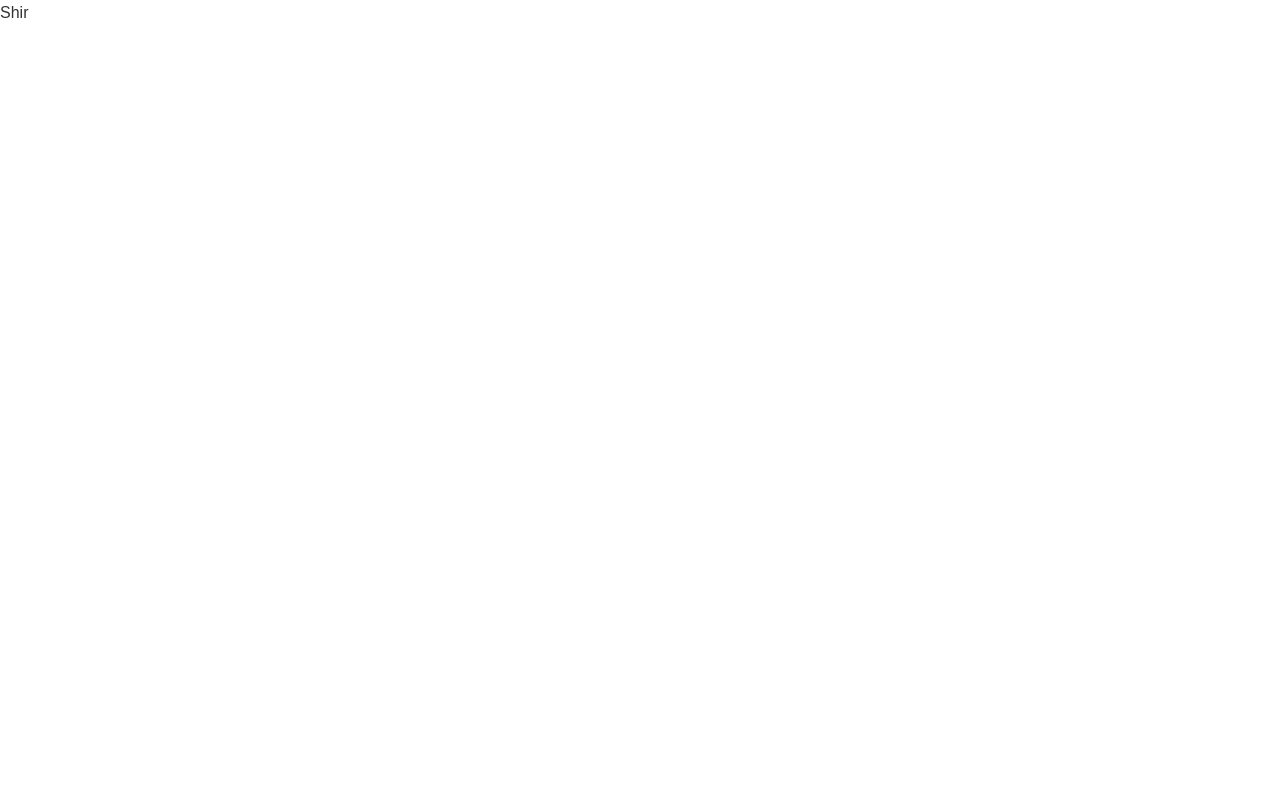
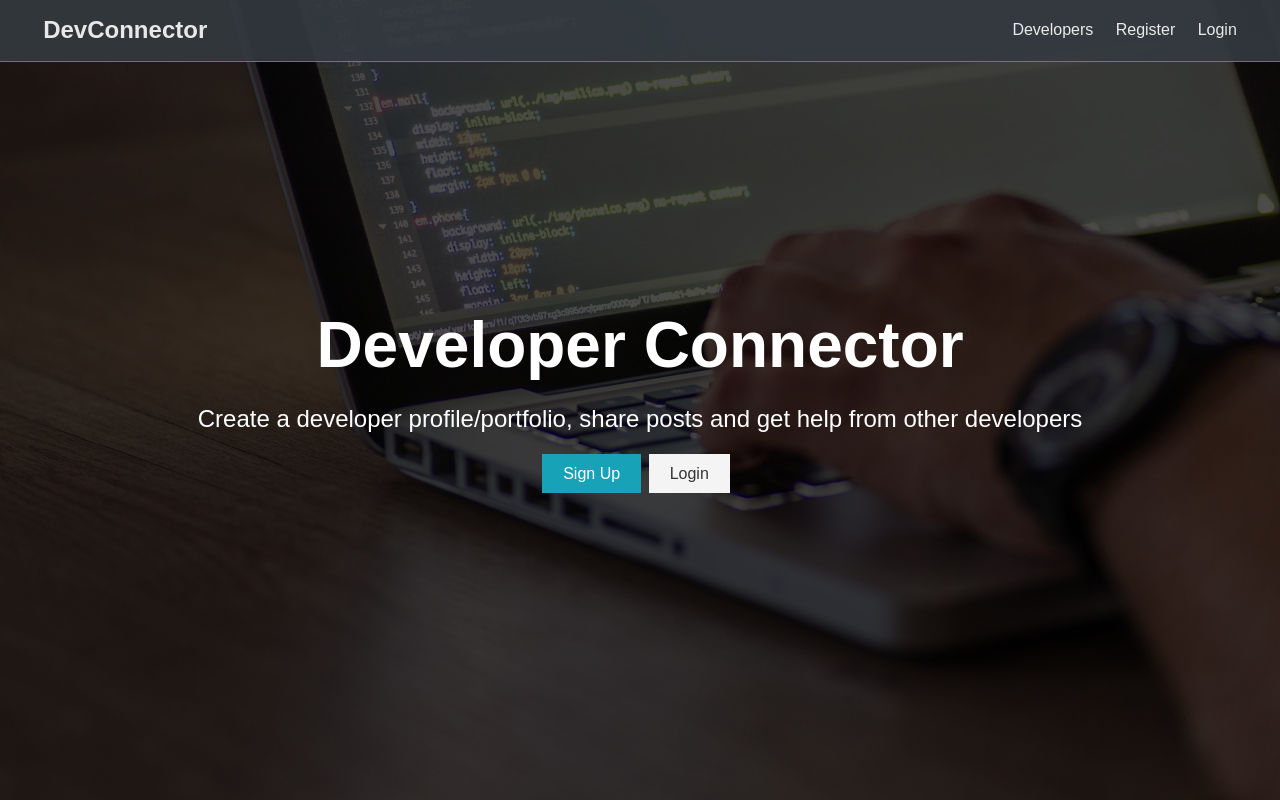
Before and after one commit to shiravraham/dev-connectors2.0, a React (Create React App) app in the folder client/: page / in a window 1280 px wide. Built offline with nearby package versions, Linux system fonts and the light colour scheme.

Commit message:
added navbar & landing components

```diff
--- a/client/public/index.html
+++ b/client/public/index.html
@@ -10,34 +10,11 @@
       content="Web site created using create-react-app"
     />
     <link rel="apple-touch-icon" href="%PUBLIC_URL%/logo192.png" />
-    <!--
-      manifest.json provides metadata used when your web app is installed on a
-      user's mobile device or desktop. See https://developers.google.com/web/fundamentals/web-app-manifest/
-    -->
     <link rel="manifest" href="%PUBLIC_URL%/manifest.json" />
-    <!--
-      Notice the use of %PUBLIC_URL% in the tags above.
-      It will be replaced with the URL of the `public` folder during the build.
-      Only files inside the `public` folder can be referenced from the HTML.
-
-      Unlike "/favicon.ico" or "favicon.ico", "%PUBLIC_URL%/favicon.ico" will
-      work correctly both with client-side routing and a non-root public URL.
-      Learn how to configure a non-root public URL by running `npm run build`.
-    -->
-    <title>React App</title>
+    <title>Dev Connector</title>
   </head>
   <body>
     <noscript>You need to enable JavaScript to run this app.</noscript>
     <div id="root"></div>
-    <!--
-      This HTML file is a template.
-      If you open it directly in the browser, you will see an empty page.
-
-      You can add webfonts, meta tags, or analytics to this file.
-      The build step will place the bundled scripts into the <body> tag.
-
-      To begin the development, run `npm start` or `yarn start`.
-      To create a production bundle, use `npm run build` or `yarn build`.
-    -->
   </body>
 </html>
--- a/client/src/App.js
+++ b/client/src/App.js
@@ -1,5 +1,10 @@
 import React, { Fragment } from "react";
+import Navbar from "./components/layout/Navbar";
+import Landing from "./components/layout/Landing";
 import "./App.css";
 
-const App = () => <Fragment className="App">Shir</Fragment>;
+const App = () => <Fragment>
+  <Navbar/>
+  <Landing/>
+</Fragment>;
 export default App;
--- /dev/null
+++ b/client/src/components/layout/Landing.js
@@ -0,0 +1,27 @@
+import React from "react";
+
+const Landing = () => {
+  return (
+    <section className="landing">
+      <div className="dark-overlay">
+        <div className="landing-inner">
+          <h1 className="x-large">Developer Connector</h1>
+          <p className="lead">
+            Create a developer profile/portfolio, share posts and get help from
+            other developers
+          </p>
+          <div className="buttons">
+            <a href="register.html" className="btn btn-primary">
+              Sign Up
+            </a>
+            <a href="login.html" className="btn btn-light">
+              Login
+            </a>
+          </div>
+        </div>
+      </div>
+    </section>
+  );
+};
+
+export default Landing;
--- /dev/null
+++ b/client/src/components/layout/Navbar.js
@@ -0,0 +1,26 @@
+import React from "react";
+
+const Navbar = () => {
+  return (
+    <nav className="navbar bg-dark">
+      <h1>
+        <a href="index.html">
+          <i className="fas fa-code"></i> DevConnector
+        </a>
+      </h1>
+      <ul>
+        <li>
+          <a href="profiles.html">Developers</a>
+        </li>
+        <li>
+          <a href="register.html">Register</a>
+        </li>
+        <li>
+          <a href="login.html">Login</a>
+        </li>
+      </ul>
+    </nav>
+  );
+};
+
+export default Navbar;
```
